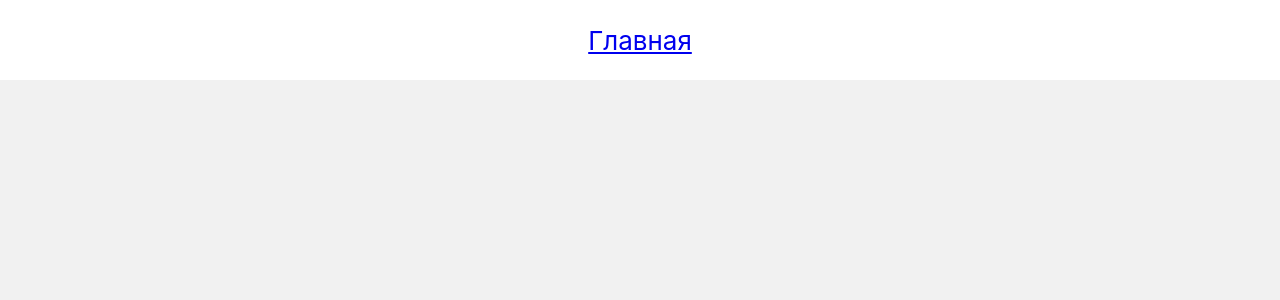
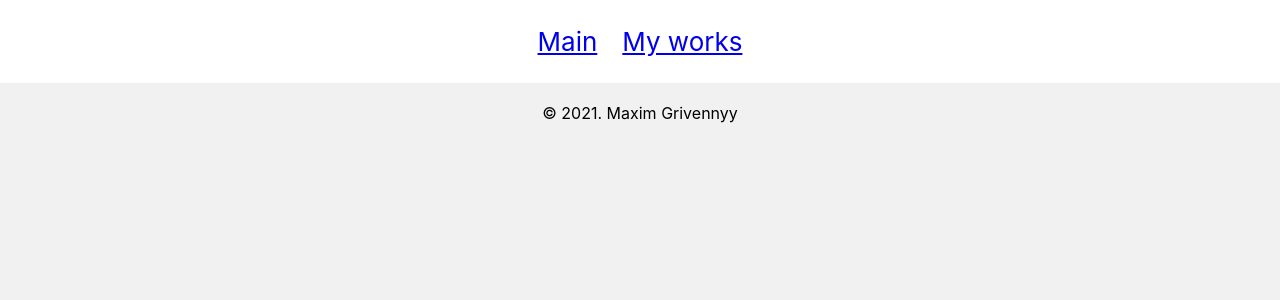
Before and after one commit to maximka76667/archive_portfolio, a React (Create React App) app: page / in a window 1280 px wide. Shown: the top 300 px of the page. Built offline with nearby package versions, Linux system fonts and the light colour scheme.

Commit message:
add Header and Footer start template

```diff
--- a/public/index.html
+++ b/public/index.html
@@ -1,14 +1,12 @@
 <!DOCTYPE html>
 <html lang="en">
+
 <head>
   <meta charset="utf-8" />
   <link rel="icon" href="%PUBLIC_URL%/favicon.ico" />
   <meta name="viewport" content="width=device-width, initial-scale=1" />
   <meta name="theme-color" content="#000000" />
-    <meta
-      name="description"
-      content="Web site created using create-react-app"
-    />
+  <meta name="description" content="Web site created using create-react-app" />
   <link rel="apple-touch-icon" href="%PUBLIC_URL%/logo192.png" />
   <!--
       manifest.json provides metadata used when your web app is installed on a
@@ -24,8 +22,9 @@
       work correctly both with client-side routing and a non-root public URL.
       Learn how to configure a non-root public URL by running `npm run build`.
     -->
-    <title>React App</title>
+  <title>Maxim Grivennyy</title>
 </head>
+
 <body>
   <noscript>You need to enable JavaScript to run this app.</noscript>
   <div id="root"></div>
@@ -40,4 +39,5 @@
       To create a production bundle, use `npm run build` or `yarn build`.
     -->
 </body>
+
 </html>
--- a/src/App.css
+++ b/src/App.css
@@ -2,17 +2,6 @@
   background-color: #f1f1f1;
   text-align: center;
   min-height: 100vh;
-}
-
-.header {
-  min-height: 10vh;
-  display: flex;
-  flex-direction: column;
-  align-items: center;
-  justify-content: center;
-  font-size: calc(10px + 2vmin);
-  color: white;
-  background-color: #fff;
 }
 
 .App-link {
--- a/src/components/App.tsx
+++ b/src/components/App.tsx
@@ -3,14 +3,16 @@ import '../App.css';
 import { Routes, Route } from 'react-router-dom';
 import Header from './Header';
 import Main from './Main';
+import Footer from './Footer';
 
 function App() {
   return (
     <div className="app">
+      <Header />
       <Routes>
-        <Route path="/*" element={<Header />} />
         <Route path="/*" element={<Main />} />
       </Routes>
+      <Footer />
     </div>
   );
 }
--- /dev/null
+++ b/src/components/Footer.css
@@ -0,0 +1,11 @@
+.footer {
+    height: 60px;
+    display: flex;
+    flex-direction: column;
+    justify-content: center;
+    align-items: center;
+}
+
+.footer__copyright {
+    margin: 0;
+}
--- /dev/null
+++ b/src/components/Footer.tsx
@@ -0,0 +1,11 @@
+import './Footer.css';
+
+function Footer() {
+    return (
+        <footer className="footer">
+            <p className="footer__copyright">© {new Date().getFullYear()}. Maxim Grivennyy</p>
+        </footer>
+    )
+}
+
+export default Footer;
--- /dev/null
+++ b/src/components/Header.css
@@ -0,0 +1,20 @@
+.header {
+    min-height: 10vh;
+    display: flex;
+    flex-direction: column;
+    align-items: center;
+    justify-content: center;
+    font-size: calc(10px + 2vmin);
+    color: white;
+    background-color: #fff;
+}
+
+.nav__list {
+    display: flex;
+    padding: 0;
+    list-style-type: none;
+}
+
+.nav__item:not(:last-child) {
+    margin-right: 25px;
+}
--- a/src/components/Header.tsx
+++ b/src/components/Header.tsx
@@ -1,11 +1,17 @@
 import { Link, useLocation } from 'react-router-dom';
+import './Header.css';
 
 function Header() {
   const location = useLocation();
   // {location.pathname === "/" ? '' : 'Главная'}
   return (
     <header className="header">
-      <Link to="/">Главная</Link>
+      <nav className="nav">
+        <ul className="nav__list">
+          <li className="nav__item"><Link className="nav__link" to="/">Main</Link></li>
+          <li className="nav__item"><Link className="nav__link" to="/works">My works</Link></li>
+        </ul>
+      </nav>
     </header>
   )
 }
```
Lines whose indentation alone changed are shown as unchanged.
